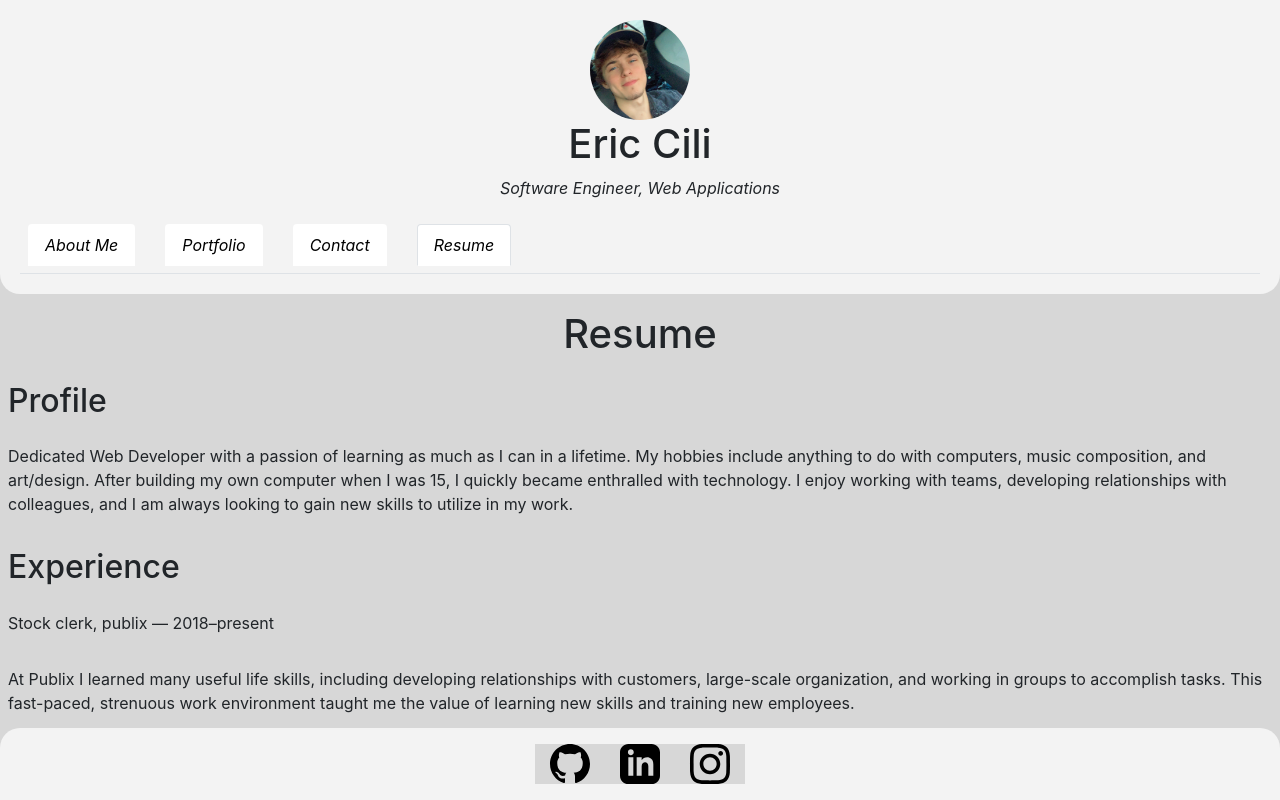
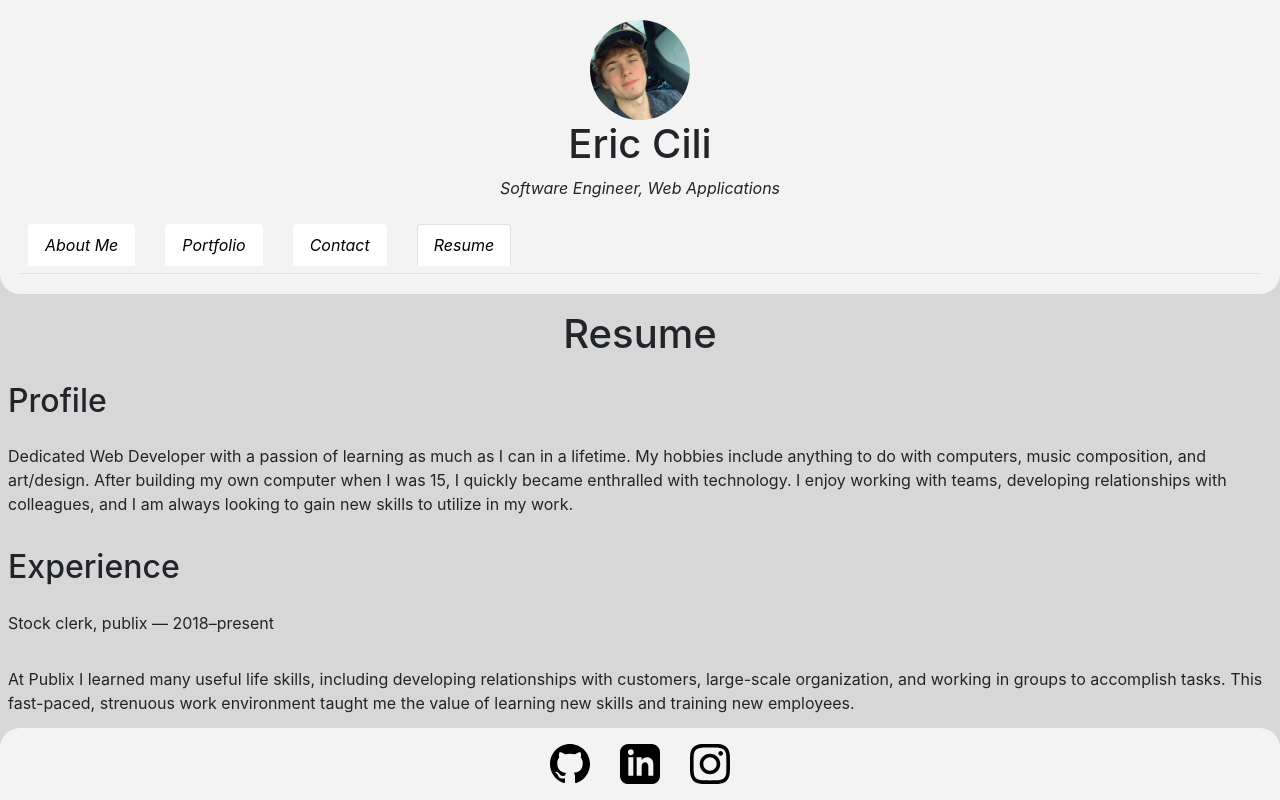
Before and after one commit to ericjcili/react-portfolio, a React (Create React App) app: page /resume in a window 1280 px wide. Shown: the top 800 px of the page. Built offline with nearby package versions, Linux system fonts and the light colour scheme; the HTML template or start-up script is replaced by a standard one.

Commit message:
added projects

```diff
--- a/src/components/Footer/index.js
+++ b/src/components/Footer/index.js
@@ -6,13 +6,13 @@
         <footer className="footer text-center p-3 fixed-bottom">
         <div class="socials">
             <a href="https://www.github.com/ericjcili" target="_blank">
-            <svg xmlns="http://www.w3.org/2000/svg" width="70" height="40" viewBox="0 0 24 24"><path d="M12 0c-6.626 0-12 5.373-12 12 0 5.302 3.438 9.8 8.207 11.387.599.111.793-.261.793-.577v-2.234c-3.338.726-4.033-1.416-4.033-1.416-.546-1.387-1.333-1.756-1.333-1.756-1.089-.745.083-.729.083-.729 1.205.084 1.839 1.237 1.839 1.237 1.07 1.834 2.807 1.304 3.492.997.107-.775.418-1.305.762-1.604-2.665-.305-5.467-1.334-5.467-5.931 0-1.311.469-2.381 1.236-3.221-.124-.303-.535-1.524.117-3.176 0 0 1.008-.322 3.301 1.23.957-.266 1.983-.399 3.003-.404 1.02.005 2.047.138 3.006.404 2.291-1.552 3.297-1.23 3.297-1.23.653 1.653.242 2.874.118 3.176.77.84 1.235 1.911 1.235 3.221 0 4.609-2.807 5.624-5.479 5.921.43.372.823 1.102.823 2.222v3.293c0 .319.192.694.801.576 4.765-1.589 8.199-6.086 8.199-11.386 0-6.627-5.373-12-12-12z"/></svg>
+            <svg class="svg1" xmlns="http://www.w3.org/2000/svg" width="70" height="40" viewBox="0 0 24 24"><path d="M12 0c-6.626 0-12 5.373-12 12 0 5.302 3.438 9.8 8.207 11.387.599.111.793-.261.793-.577v-2.234c-3.338.726-4.033-1.416-4.033-1.416-.546-1.387-1.333-1.756-1.333-1.756-1.089-.745.083-.729.083-.729 1.205.084 1.839 1.237 1.839 1.237 1.07 1.834 2.807 1.304 3.492.997.107-.775.418-1.305.762-1.604-2.665-.305-5.467-1.334-5.467-5.931 0-1.311.469-2.381 1.236-3.221-.124-.303-.535-1.524.117-3.176 0 0 1.008-.322 3.301 1.23.957-.266 1.983-.399 3.003-.404 1.02.005 2.047.138 3.006.404 2.291-1.552 3.297-1.23 3.297-1.23.653 1.653.242 2.874.118 3.176.77.84 1.235 1.911 1.235 3.221 0 4.609-2.807 5.624-5.479 5.921.43.372.823 1.102.823 2.222v3.293c0 .319.192.694.801.576 4.765-1.589 8.199-6.086 8.199-11.386 0-6.627-5.373-12-12-12z"/></svg>
             </a>
             <a href="https://www.linkedin.com/in/eric-cili-50760618b/" target="_blank">
-            <svg xmlns="http://www.w3.org/2000/svg" width="70" height="40" viewBox="0 0 24 24"><path d="M19 0h-14c-2.761 0-5 2.239-5 5v14c0 2.761 2.239 5 5 5h14c2.762 0 5-2.239 5-5v-14c0-2.761-2.238-5-5-5zm-11 19h-3v-11h3v11zm-1.5-12.268c-.966 0-1.75-.79-1.75-1.764s.784-1.764 1.75-1.764 1.75.79 1.75 1.764-.783 1.764-1.75 1.764zm13.5 12.268h-3v-5.604c0-3.368-4-3.113-4 0v5.604h-3v-11h3v1.765c1.396-2.586 7-2.777 7 2.476v6.759z"/></svg>
+            <svg class="svg1" xmlns="http://www.w3.org/2000/svg" width="70" height="40" viewBox="0 0 24 24"><path d="M19 0h-14c-2.761 0-5 2.239-5 5v14c0 2.761 2.239 5 5 5h14c2.762 0 5-2.239 5-5v-14c0-2.761-2.238-5-5-5zm-11 19h-3v-11h3v11zm-1.5-12.268c-.966 0-1.75-.79-1.75-1.764s.784-1.764 1.75-1.764 1.75.79 1.75 1.764-.783 1.764-1.75 1.764zm13.5 12.268h-3v-5.604c0-3.368-4-3.113-4 0v5.604h-3v-11h3v1.765c1.396-2.586 7-2.777 7 2.476v6.759z"/></svg>
             </a>
             <a href="https://www.instagram.com/eric.ciali/" target="_blank">
-            <svg xmlns="http://www.w3.org/2000/svg" width="70" height="40" viewBox="0 0 24 24"><path d="M12 2.163c3.204 0 3.584.012 4.85.07 3.252.148 4.771 1.691 4.919 4.919.058 1.265.069 1.645.069 4.849 0 3.205-.012 3.584-.069 4.849-.149 3.225-1.664 4.771-4.919 4.919-1.266.058-1.644.07-4.85.07-3.204 0-3.584-.012-4.849-.07-3.26-.149-4.771-1.699-4.919-4.92-.058-1.265-.07-1.644-.07-4.849 0-3.204.013-3.583.07-4.849.149-3.227 1.664-4.771 4.919-4.919 1.266-.057 1.645-.069 4.849-.069zm0-2.163c-3.259 0-3.667.014-4.947.072-4.358.2-6.78 2.618-6.98 6.98-.059 1.281-.073 1.689-.073 4.948 0 3.259.014 3.668.072 4.948.2 4.358 2.618 6.78 6.98 6.98 1.281.058 1.689.072 4.948.072 3.259 0 3.668-.014 4.948-.072 4.354-.2 6.782-2.618 6.979-6.98.059-1.28.073-1.689.073-4.948 0-3.259-.014-3.667-.072-4.947-.196-4.354-2.617-6.78-6.979-6.98-1.281-.059-1.69-.073-4.949-.073zm0 5.838c-3.403 0-6.162 2.759-6.162 6.162s2.759 6.163 6.162 6.163 6.162-2.759 6.162-6.163c0-3.403-2.759-6.162-6.162-6.162zm0 10.162c-2.209 0-4-1.79-4-4 0-2.209 1.791-4 4-4s4 1.791 4 4c0 2.21-1.791 4-4 4zm6.406-11.845c-.796 0-1.441.645-1.441 1.44s.645 1.44 1.441 1.44c.795 0 1.439-.645 1.439-1.44s-.644-1.44-1.439-1.44z"/></svg>
+            <svg  class="svg1"xmlns="http://www.w3.org/2000/svg" width="70" height="40" viewBox="0 0 24 24"><path d="M12 2.163c3.204 0 3.584.012 4.85.07 3.252.148 4.771 1.691 4.919 4.919.058 1.265.069 1.645.069 4.849 0 3.205-.012 3.584-.069 4.849-.149 3.225-1.664 4.771-4.919 4.919-1.266.058-1.644.07-4.85.07-3.204 0-3.584-.012-4.849-.07-3.26-.149-4.771-1.699-4.919-4.92-.058-1.265-.07-1.644-.07-4.849 0-3.204.013-3.583.07-4.849.149-3.227 1.664-4.771 4.919-4.919 1.266-.057 1.645-.069 4.849-.069zm0-2.163c-3.259 0-3.667.014-4.947.072-4.358.2-6.78 2.618-6.98 6.98-.059 1.281-.073 1.689-.073 4.948 0 3.259.014 3.668.072 4.948.2 4.358 2.618 6.78 6.98 6.98 1.281.058 1.689.072 4.948.072 3.259 0 3.668-.014 4.948-.072 4.354-.2 6.782-2.618 6.979-6.98.059-1.28.073-1.689.073-4.948 0-3.259-.014-3.667-.072-4.947-.196-4.354-2.617-6.78-6.979-6.98-1.281-.059-1.69-.073-4.949-.073zm0 5.838c-3.403 0-6.162 2.759-6.162 6.162s2.759 6.163 6.162 6.163 6.162-2.759 6.162-6.163c0-3.403-2.759-6.162-6.162-6.162zm0 10.162c-2.209 0-4-1.79-4-4 0-2.209 1.791-4 4-4s4 1.791 4 4c0 2.21-1.791 4-4 4zm6.406-11.845c-.796 0-1.441.645-1.441 1.44s.645 1.44 1.441 1.44c.795 0 1.439-.645 1.439-1.44s-.644-1.44-1.439-1.44z"/></svg>
             </a>
         </div>
         </footer>
--- a/src/components/Footer/style.css
+++ b/src/components/Footer/style.css
@@ -13,3 +13,6 @@
 
 
 }
+.svg1 {
+    background-color:rgb(243, 243, 243);
+}
```
